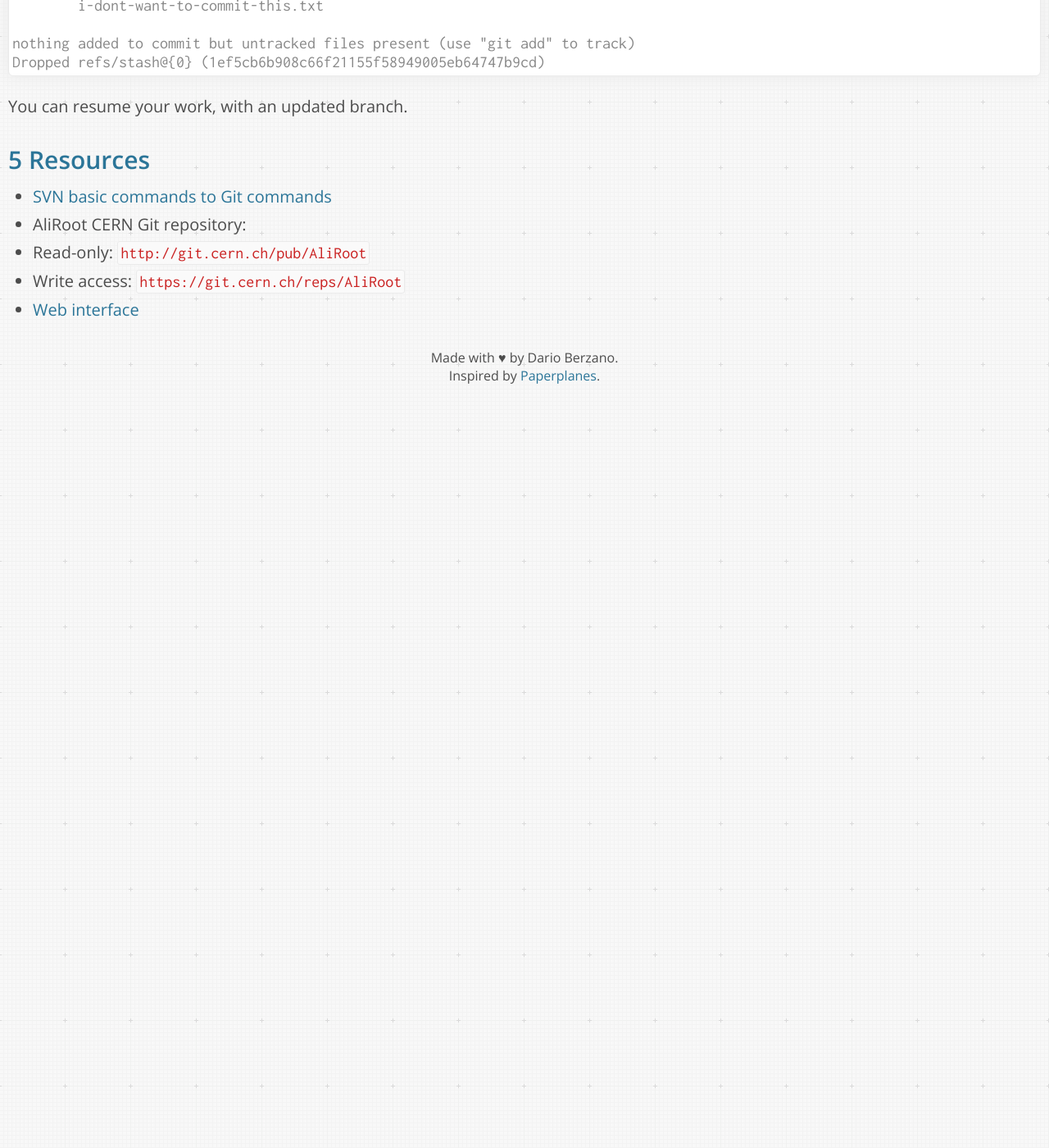
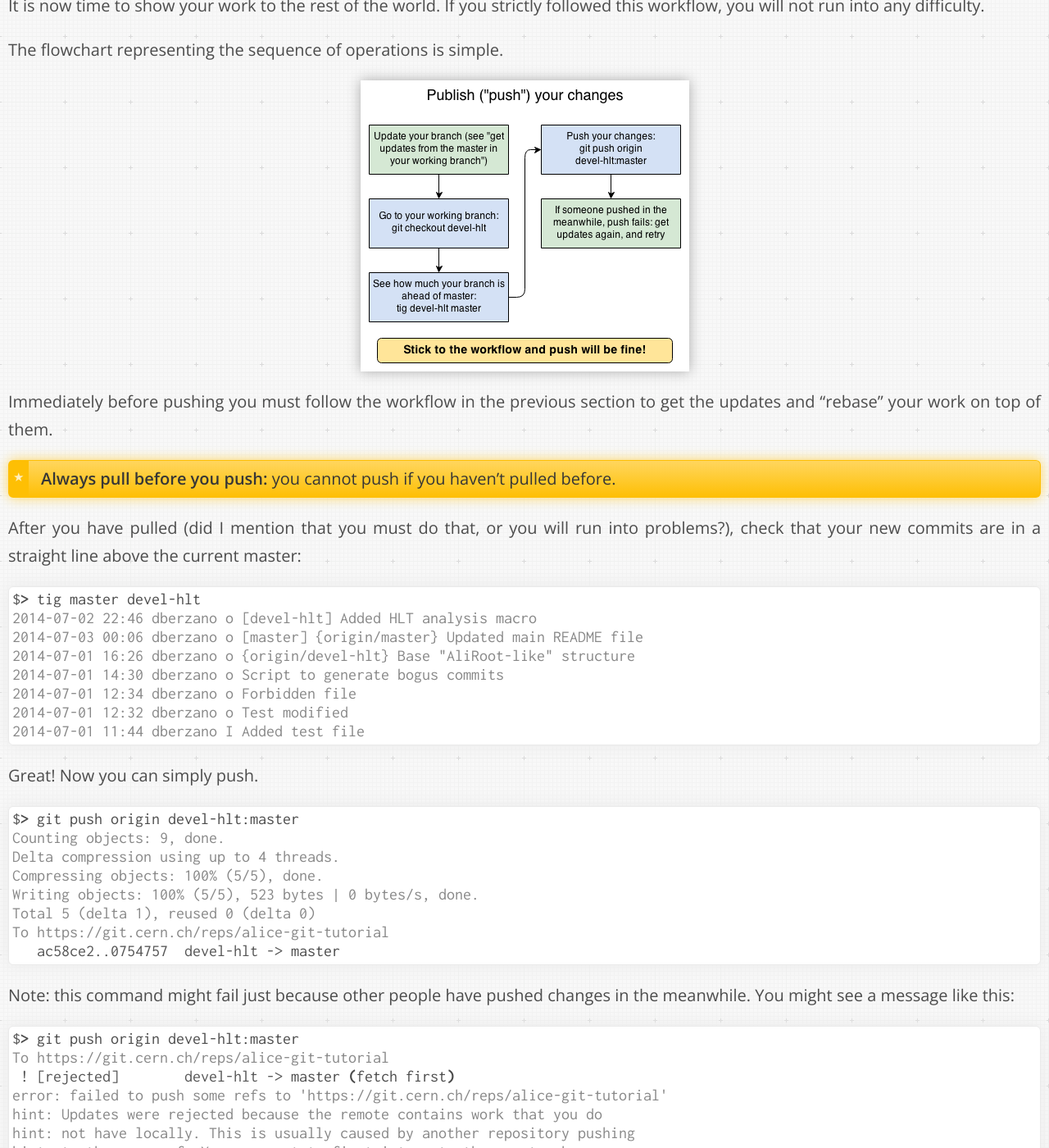
Before and after one commit to dberzano/dberzano.github.io, a Jekyll site: the page built from alice/git/index.md, in a window 1280 px wide and 1400 px high, scrolled down 25476 px. Shown: the whole window at 82% size. Built offline with Jekyll 4.4.1, drawn with Linux system fonts in a browser that asks for light colours; Markdown is read by kramdown in place of the engine named in the settings; before the commit the page ends 25970 px from its top, so only the background shows below that; some of the changed text lies outside the part shown.

Commit message:
GitTut: push workflow

````diff
--- a/alice/git/index.md
+++ b/alice/git/index.md
@@ -1040,23 +1040,9 @@ Applying: Added HLT analysis macro
 Don't forget the **dot**: you are telling Git to pull from a *local* branch (the
 dot means *local*) called **master**, instead of pulling from a *remote*.
 
-Let's assume that everything went right, *i.e.* with **no conflicts**. Fire tig,
-and it will show the development line straight again, with your commits on top
-of the others:
-
-```console
-$> tig master devel-hlt
-2014-07-02 22:46 dberzano o [devel-hlt] Added HLT analysis macro
-2014-07-03 00:06 dberzano o [master] {origin/master} Updated main README file
-2014-07-01 16:26 dberzano o {origin/devel-hlt} Base "AliRoot-like" structure
-2014-07-01 14:30 dberzano o Script to generate bogus commits
-2014-07-01 12:34 dberzano o Forbidden file
-2014-07-01 12:32 dberzano o Test modified
-2014-07-01 11:44 dberzano I Added test file
-```
-
-Remember the **stash**? If you have stashed something, it is time to get it
-back. Use:
+Let's assume that everything went right, *i.e.* with **no conflicts**. Remember
+the **stash**? If you have stashed something, it is time to get it back in the
+working directory. Do:
 
 ```console
 $> git stash pop
@@ -1074,6 +1060,89 @@ Dropped refs/stash@{0} (1ef5cb6b908c66f21155f58949005eb64747b9cd)
 You can resume your work, with an updated branch.
 
 
+### Publish (push) your changes
+
+It is now time to show your work to the rest of the world. If you strictly
+followed this workflow, you will not run into any difficulty.
+
+The flowchart representing the sequence of operations is simple.
+
+![Publish your changes](flow-push.png)
+
+Immediately before pushing **you must follow the workflow in the previous
+section to get the updates** and "rebase" your work on top of them.
+
+> **Always pull before you push:** you cannot push if you haven't pulled before.
+
+After you have pulled (did I mention that you **must** do that, or you will run
+into problems?), check that your new commits are in a straight line above the
+current **master**:
+
+```console
+$> tig master devel-hlt
+2014-07-02 22:46 dberzano o [devel-hlt] Added HLT analysis macro
+2014-07-03 00:06 dberzano o [master] {origin/master} Updated main README file
+2014-07-01 16:26 dberzano o {origin/devel-hlt} Base "AliRoot-like" structure
+2014-07-01 14:30 dberzano o Script to generate bogus commits
+2014-07-01 12:34 dberzano o Forbidden file
+2014-07-01 12:32 dberzano o Test modified
+2014-07-01 11:44 dberzano I Added test file
+```
+
+Great! Now you can simply push.
+
+```console
+$> git push origin devel-hlt:master
+Counting objects: 9, done.
+Delta compression using up to 4 threads.
+Compressing objects: 100% (5/5), done.
+Writing objects: 100% (5/5), 523 bytes | 0 bytes/s, done.
+Total 5 (delta 1), reused 0 (delta 0)
+To https://git.cern.ch/reps/alice-git-tutorial
+   ac58ce2..0754757  devel-hlt -> master
+```
+
+Note: this command might fail just because other people have pushed changes in
+the meanwhile. You might see a message like this:
+
+```console
+$> git push origin devel-hlt:master
+To https://git.cern.ch/reps/alice-git-tutorial
+ ! [rejected]        devel-hlt -> master (fetch first)
+error: failed to push some refs to 'https://git.cern.ch/reps/alice-git-tutorial'
+hint: Updates were rejected because the remote contains work that you do
+hint: not have locally. This is usually caused by another repository pushing
+hint: to the same ref. You may want to first integrate the remote changes
+hint: (e.g., 'git pull ...') before pushing again.
+hint: See the 'Note about fast-forwards' in 'git push --help' for details.
+```
+
+It clearly says that "the remote contains work that you do not have locally", or
+simply some people pushed after you have pulled. Just repeat the pull steps in
+the previous section to get the updates before pushing.
+
+If successful, the command you have just run has written to **origin/master**
+the content of your **devel-hlt** branch. Synchronize once again **master**
+*(local)* with its remote counterpart:
+
+```console
+$> git pull origin master:master
+From https://git.cern.ch/reps/alice-git-tutorial
+   ac58ce2..0754757  master     -> master
+Already up-to-date.
+```
+
+Now, verify that **master**, **origin/master** and **devel-hlt** are at the same
+point:
+
+```console
+$> git log -1 --oneline --decorate
+0754757 (HEAD, origin/master, master, devel-hlt) Added HLT analysis macro
+```
+
+Congratulations, you have just published your commits to Git!
+
+
 Resources
 ---------
 
````
Also changed, not shown: alice/git/flow-push.png (added).
